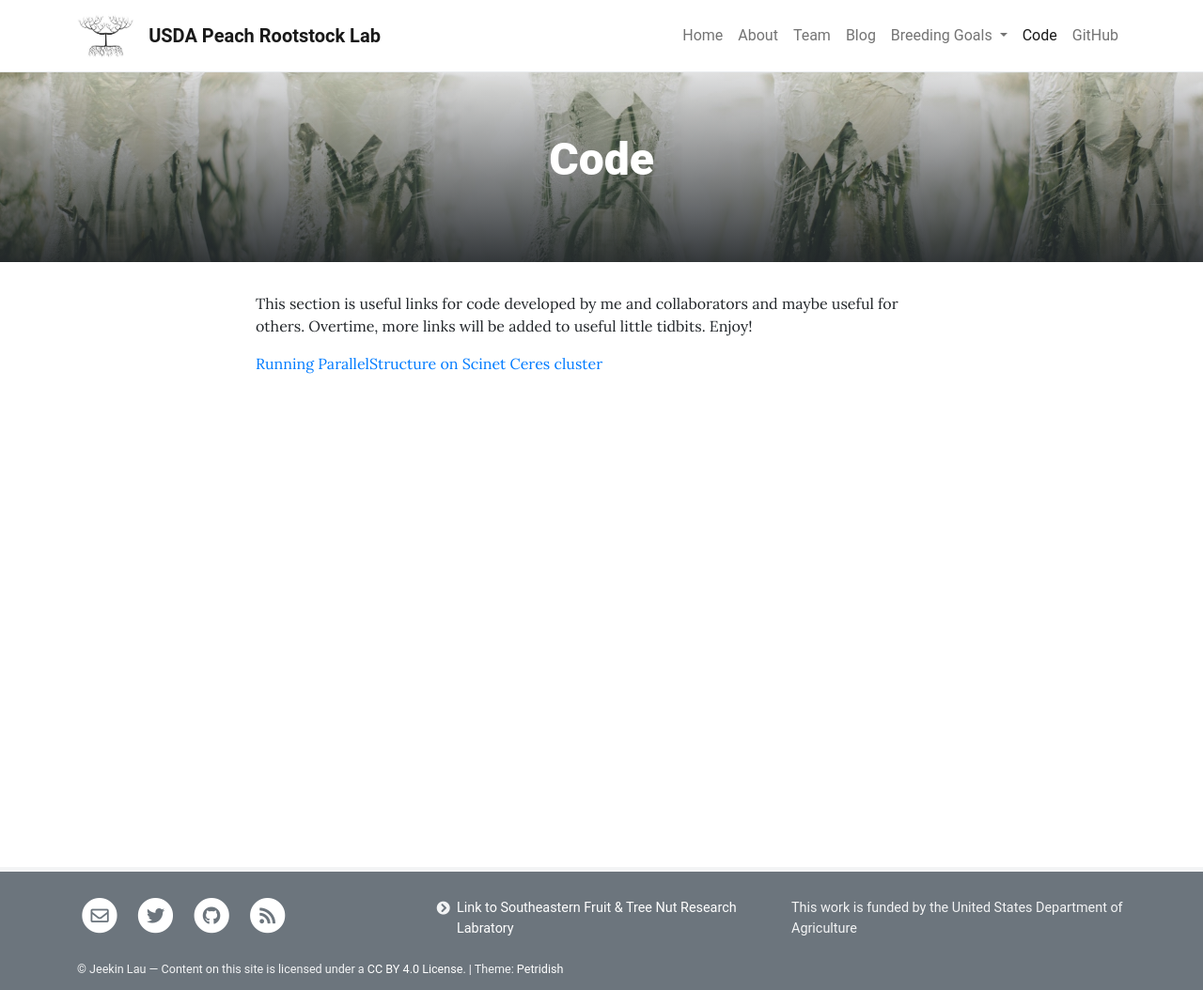
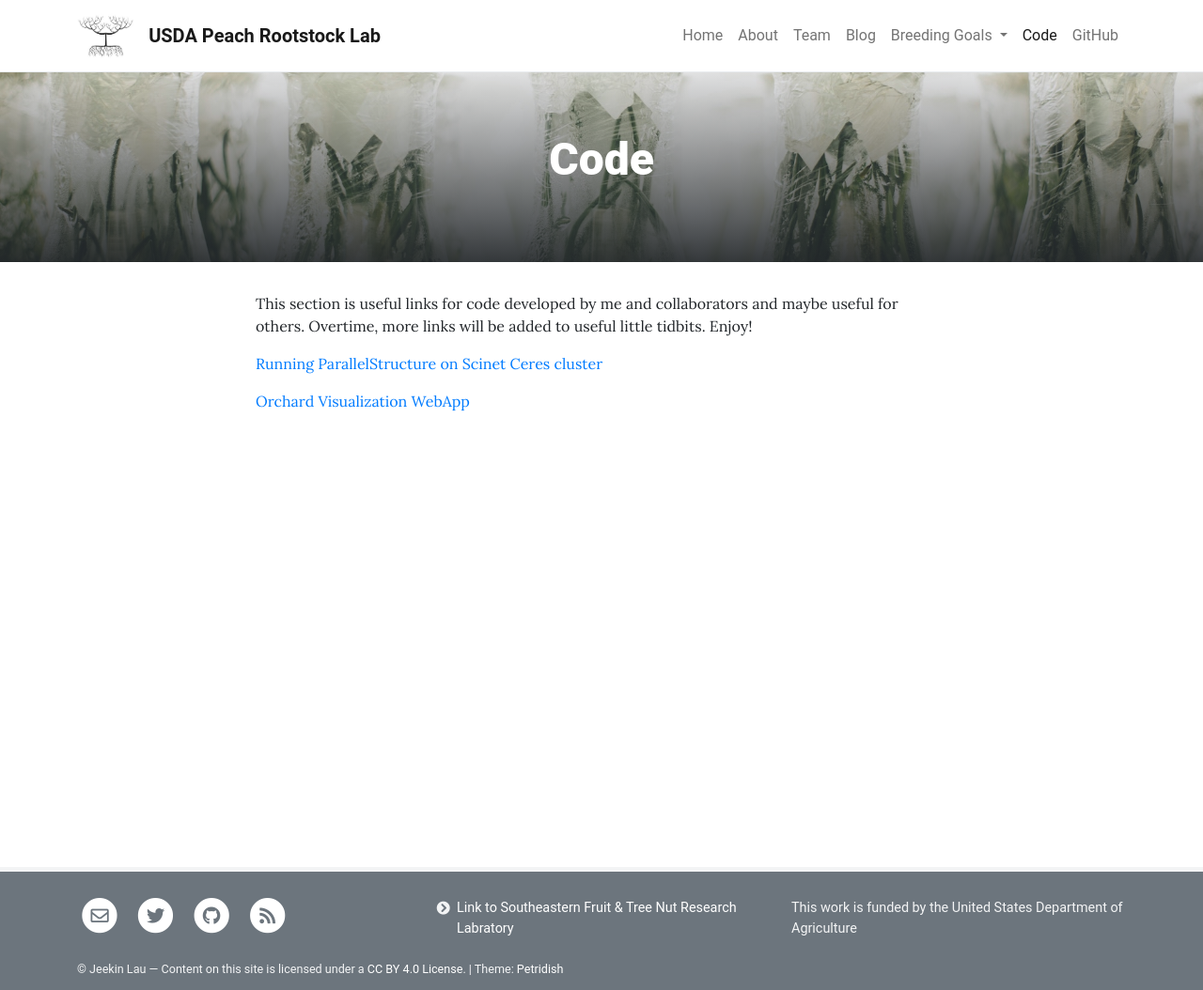
Before and after one commit to jeekinlau/lab_website, a Jekyll site: the page built from pages/code.md, in a window 1280 px wide. Shown: the whole page at 94% size. Built offline with Jekyll 4.4.1, drawn with Linux system fonts in a browser that asks for light colours.

Commit message:
update code page with new webapp

```diff
--- a/pages/code.md
+++ b/pages/code.md
@@ -18,3 +18,5 @@ permalink: /breeding_goals/code/
 This section is useful links for code developed by me and collaborators and maybe useful for others. Overtime, more links will be added to useful little tidbits. Enjoy!
 
 [Running ParallelStructure on Scinet Ceres cluster](https://github.com/jeekinlau/scinet_parallelstructure)
+
+[Orchard Visualization WebApp](https://jeekinlau.github.io/tree_visualizer/)
```
